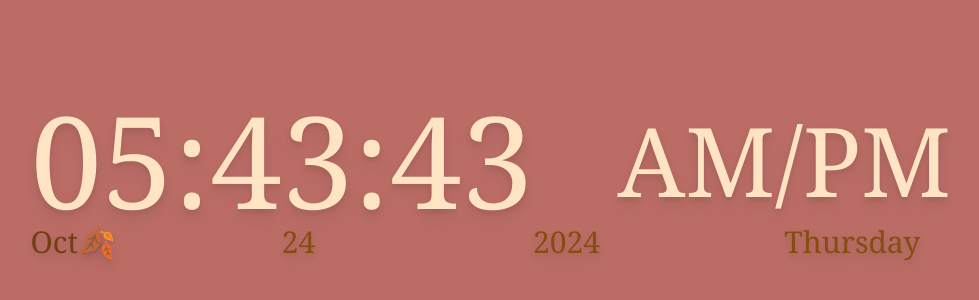
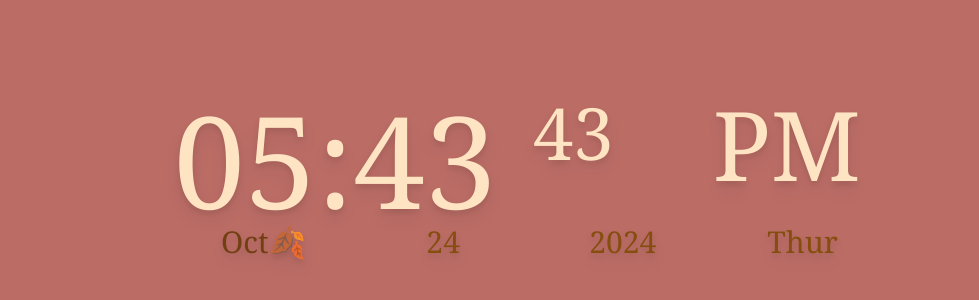
Before and after one commit to JosephPotapenko/Tailwind-Setup-Clock, a website: page public/index.html in a window 1280 px wide. Shown: the part 222-522 px from the top of the page, without its empty margins (107-1086 px from the left). Drawn offline with Linux system fonts and the light colour scheme.

Commit message:
Updaye styling #3

```diff
--- a/public/date.js
+++ b/public/date.js
@@ -3,7 +3,7 @@ Static Data
 ************/
 const allTheMonths = [
     "Jan❄️",
-    "Feb☕",
+    "Feby☕",
     "Mar🌿",
     "Apr🍃",
     "May🪻",
@@ -16,13 +16,13 @@ const allTheMonths = [
     "Dec🎄"
   ];
   const allTheDays = [
-    "Sunday",
-    "Monday",
-    "Tuesday",
-    "Wednesday",
-    "Thursday",
-    "Friday",
-    "Saturday"
+    "Sun",
+    "Mon",
+    "Tue",
+    "Wed",
+    "Thur",
+    "Fri",
+    "Sat"
   ];
 
   /************
--- a/public/index.html
+++ b/public/index.html
@@ -11,26 +11,28 @@
     <script src="date.js" defer></script>
 
 </head>
-<body class="h-screen flex justify-center items-center">
+<body class="h-screen flex justify-center items-center ring">
 
     <main>
 
         <!-- Time -->
         <time class="time">
-          <time class="container mx-auto block grid lg:grid-cols-2 md:grid-cols-2 sm:grid-cols-1 font-serif drop-shadow-lg">
+          <time class="container mx-auto block grid lg:grid-cols-4 md:grid-cols-2 sm:grid-cols-2 font-serif text-9xl drop-shadow-lg">
 
-            <data class="hours block text-9xl">HH</data>
-            <data class="amOrPM block text-8xl flex justify-center items-center">AM/PM</data>
+            <data class="hours block">HH</data>
+            <data class="minutes block">MM</data>
+            <data class="seconds block text-7xl">SS</data>
+            <data class="amOrPM block text-8xl">AM/PM</data>
 
           </time>
 
 
         <!-- Date -->
         <time class="container block grid mx-auto lg:grid-cols-4 md:grid-cols-2 sm:grid-cols-2 font-medium font-serif text-3xl drop-shadow-lg">
-          <data class="month text-yellow-900">Month</data>
-          <data class="dayOfMonth text-yellow-800">00</data>
-          <data class="year text-yellow-800 ">0000</data>
-          <data class="dayOfWeek text-yellow-800">SMTWTFS</data>
+          <data class="month text-yellow-900 flex justify-center items-center">Month</data>
+          <data class="dayOfMonth text-yellow-800 flex justify-center items-center">00</data>
+          <data class="year text-yellow-800 flex justify-center items-center">0000</data>
+          <data class="dayOfWeek text-yellow-800 flex justify-center items-center">SMTWTFS</data>
         </time>
 
       </main>
--- a/public/time.js
+++ b/public/time.js
@@ -48,8 +48,10 @@ const theClockApp = () => {
     /************
     Set DOM Elements
     ************/
-    // Set the hours and minutes with a colon
-    hours.innerText = `${gotHours}:${gotMinutes}:${gotSeconds}`;
+    // Set the hours
+    hours.innerText = gotHours + ':';
+    // Set the minutes
+    minutes.innerText = gotMinutes;
     // Set the seconds
     seconds.innerText = gotSeconds;
     // Set AM or PM
```
Also changed, not shown: public/style.css.
